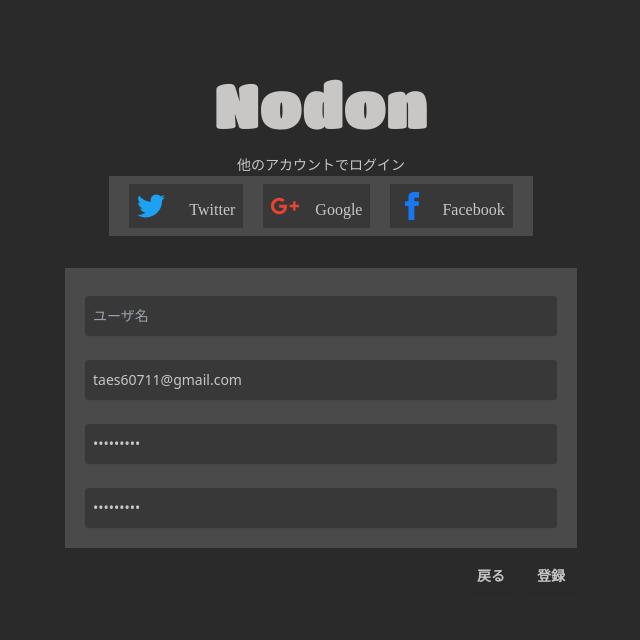
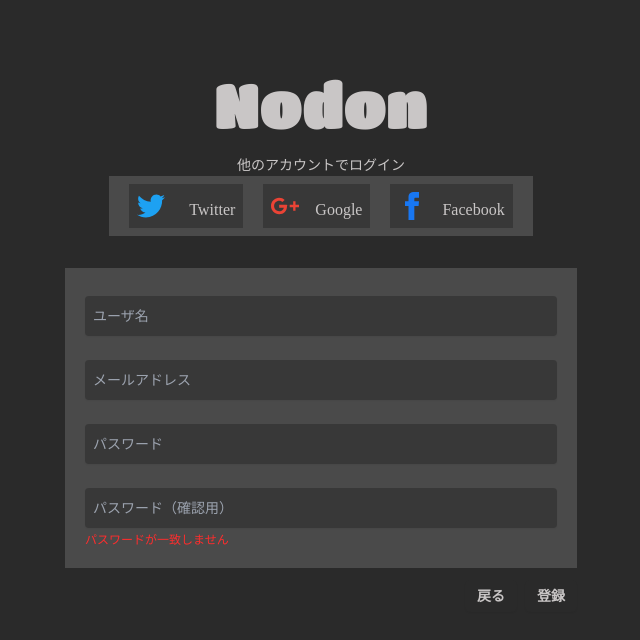
Before and after one commit to chechi992/202310_vue_project_SNS, a Vue app: page /Register in a window 1280 px wide. Shown: the top 640 px of the page, without its empty margins (319-959 px from the left). Built offline with nearby package versions, Linux system fonts and the light colour scheme; a web font is replaced by a local one.

Commit message:
アップ

```diff
--- a/src/views/RegisterView.vue
+++ b/src/views/RegisterView.vue
@@ -157,9 +157,9 @@ const fbService = new FbService()
 //登録のアカウトデータ
 const userInfo = ref({
   name: "",
-  email: "taes60711@gmail.com",
-  pwd: "toto60711",
-  confirmPwd: "toto60711"
+  email: "",
+  pwd: "",
+  confirmPwd: ""
 })
 
 /**
```
